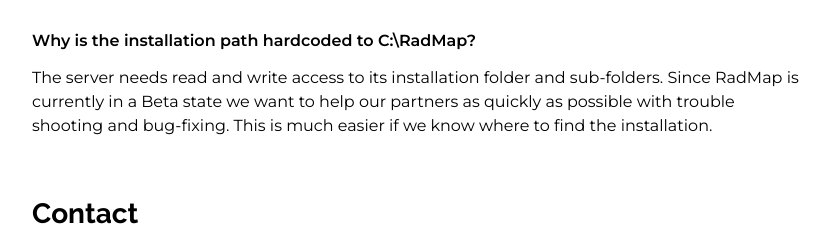
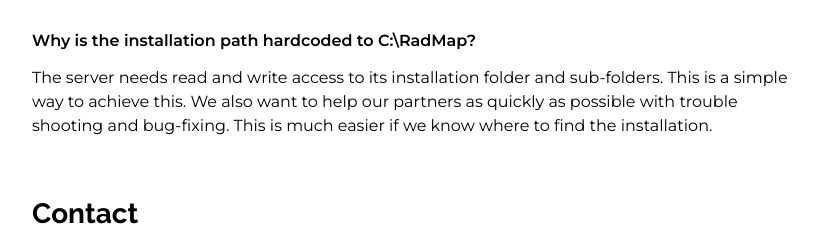
Before and after one commit to RadMap/RadMap.github.io, a plain HTML site: page index.html in a window 1280 px wide. Shown: the part 2482-2718 px from the top of the page, 224-1054 px from the left. Drawn offline with Linux system fonts and the light colour scheme; no server answers.

Commit message:
Update text after release. No mention of beta state.

```diff
--- a/index.html
+++ b/index.html
@@ -100,8 +100,7 @@
       installers since the server contains all the data and takes a bit of time to install.</p><br/>
 
       <h6>Why is the installation path hardcoded to C:\RadMap?</h6>
-      <p>The server needs read and write access to its installation folder and sub-folders. Since
-      RadMap is currently in a Beta state we want to help our partners as quickly as possible with
+      <p>The server needs read and write access to its installation folder and sub-folders. This is a simple way to achieve this. We also want to help our partners as quickly as possible with
       trouble shooting and bug-fixing. This is much easier if we know where to find the installation.</p>
     </section>
 
```
